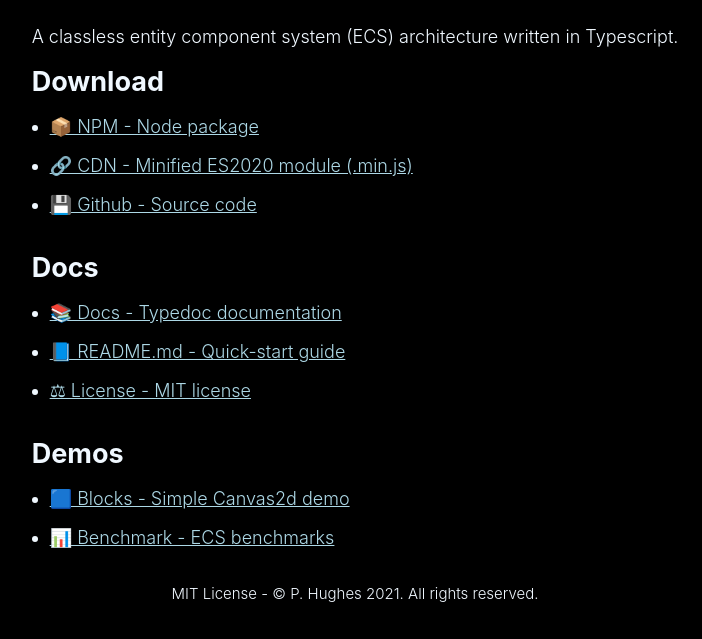
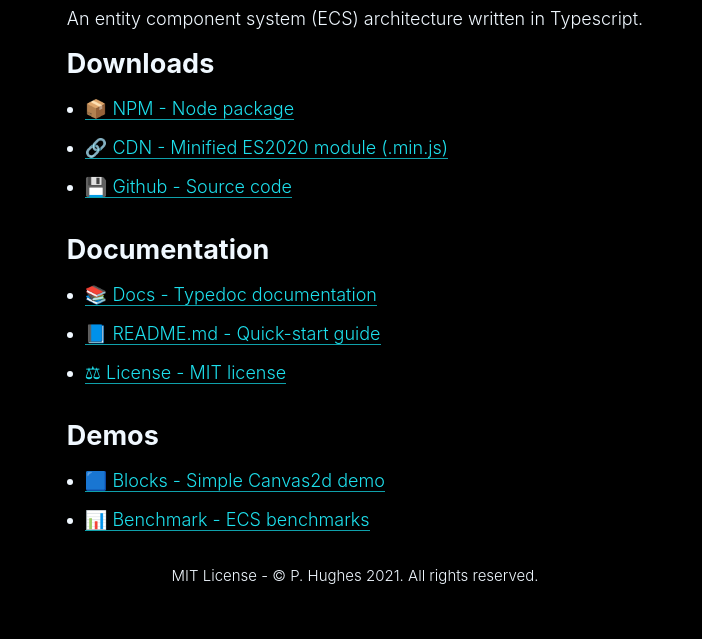
Before and after one commit to phughesmcr/Miski, a website: page index.html in a window 1280 px wide. Shown: the part 176-815 px from the top of the page, without its empty margins (285-987 px from the left). Drawn offline with Linux system fonts and the light colour scheme.

Commit message:
Update /dist, /demo, and /docs

```diff
--- a/index.html
+++ b/index.html
@@ -5,13 +5,18 @@
   <meta http-equiv="X-UA-Compatible" content="IE=edge">
   <meta name="viewport" content="width=device-width, initial-scale=1.0">
   <title>Ⓜ Miski - Typescript Classless Entity Component System (ECS)</title>
+  <meta name="description" content="An open source, ECS for your Javascript, Node, or Deno projects.">
+  <meta name="theme-color" content="#1ddfec">
   <style>
     :root {
+      box-sizing: border-box;
+      color: #f0f8ff;
+      font-family: -apple-system, BlinkMacSystemFont, 'Segoe UI', Roboto, Oxygen, Ubuntu, Cantarell, 'Open Sans', 'Helvetica Neue', sans-serif;
       font-size: 18px;
-      font-family: -apple-system, BlinkMacSystemFont, 'Segoe UI', Roboto, Oxygen, Ubuntu, Cantarell, 'Open Sans', 'Helvetica Neue', sans-serif;
-      box-sizing: border-box;
-      color: aliceblue;
       font-weight: 300;
+      --primary: #1ddfec;
+      --secondary: #0fa0aa;
+      --text: #f0f8ff;
     }
     h1, h2, h3, h4, h5 {
       font-weight: 700;
@@ -24,6 +29,21 @@
       text-align: left;
       align-self: flex-start;
     }
+    a {
+      box-shadow: 0 1px 0 var(--secondary);
+      color: var(--text);
+      position: relative;
+      text-decoration: none;
+    }
+    a:hover {
+      background-color: var(--secondary);
+      color: #000;
+      cursor: pointer;
+      font-weight: 700;
+    }
+    a:active {
+      box-shadow: none;
+    }
     html, body {
       margin: 0;
       padding: 0;
@@ -34,8 +54,8 @@
       background-color: black;
     }
     main {
+      display: flex;
       justify-content: center;
-      display: flex;
       align-items: center;
       flex-direction: column;
       text-align: center;
@@ -50,12 +70,12 @@
       margin-bottom: 1rem;
     }
     main ul li a {
-      color: lightblue;
+      color: var(--primary);
     }
     .logo {
+      color: var(--primary);
       font-size: 2rem;
-      color: aqua;
-      margin-top: 2rem;
+      margin-top: 1rem;
       margin-bottom: 0;
     }
   </style>
@@ -64,16 +84,14 @@
   <main>
     <p class="logo" aria-hidden="true">Ⓜ</p>
     <h1>Miski</h1>
-    <p>A classless entity component system (ECS) architecture written in Typescript.</p>
-    <h2>Download</h2>
+    <p>An entity component system (ECS) architecture written in Typescript.</p>
+    <h2>Downloads</h2>
     <ul>
       <li><a href="https://www.npmjs.com/package/miski" target="_blank" rel="noopener noreferrer>">📦 NPM - Node package</a></li>
-      <li><a href="https://gitcdn.link/repo/phughesmcr/Miski/master/dist/esm/index.min.js" target="_blank" rel="noopener noreferrer>">
-        🔗 CDN - Minified ES2020 module (.min.js)
-      </a></li>
+      <li><a href="https://gitcdn.link/repo/phughesmcr/Miski/master/dist/esm/index.min.js" target="_blank" rel="noopener noreferrer>">🔗 CDN - Minified ES2020 module (.min.js)</a></li>
       <li><a href="https://github.com/phughesmcr/Miski" target="_blank" rel="noopener noreferrer>">💾 Github - Source code</a></li>
     </ul>
-    <h2>Docs</h2>
+    <h2>Documentation</h2>
     <ul>
       <li><a href="../docs/index.html" target="_blank" rel="noopener noreferrer>">📚 Docs - Typedoc documentation</a></li>
       <li><a href="../README.md" target="_blank" rel="noopener noreferrer>">📘 README.md - Quick-start guide</a></li>
```
Also changed, not shown: docs/modules.html (+5 -5 lines), dist/cjs/index.d.ts, dist/cjs/index.min.js, dist/esm/index.min.d.ts, dist/esm/index.min.js, dist/iife/index.min.d.ts, dist/iife/index.min.js, dist/umd/index.min.d.ts, dist/umd/index.min.js, 4 other files.
